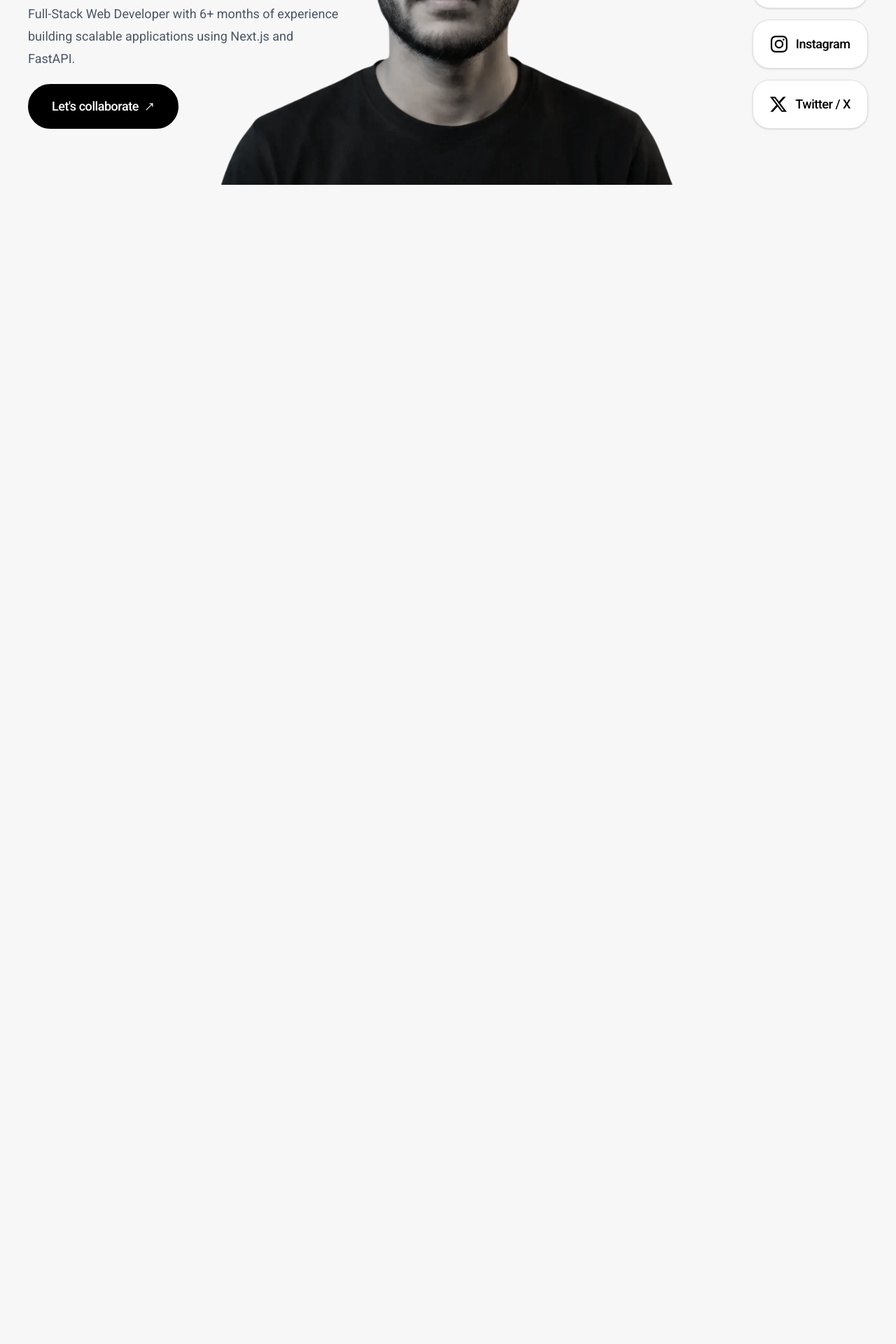
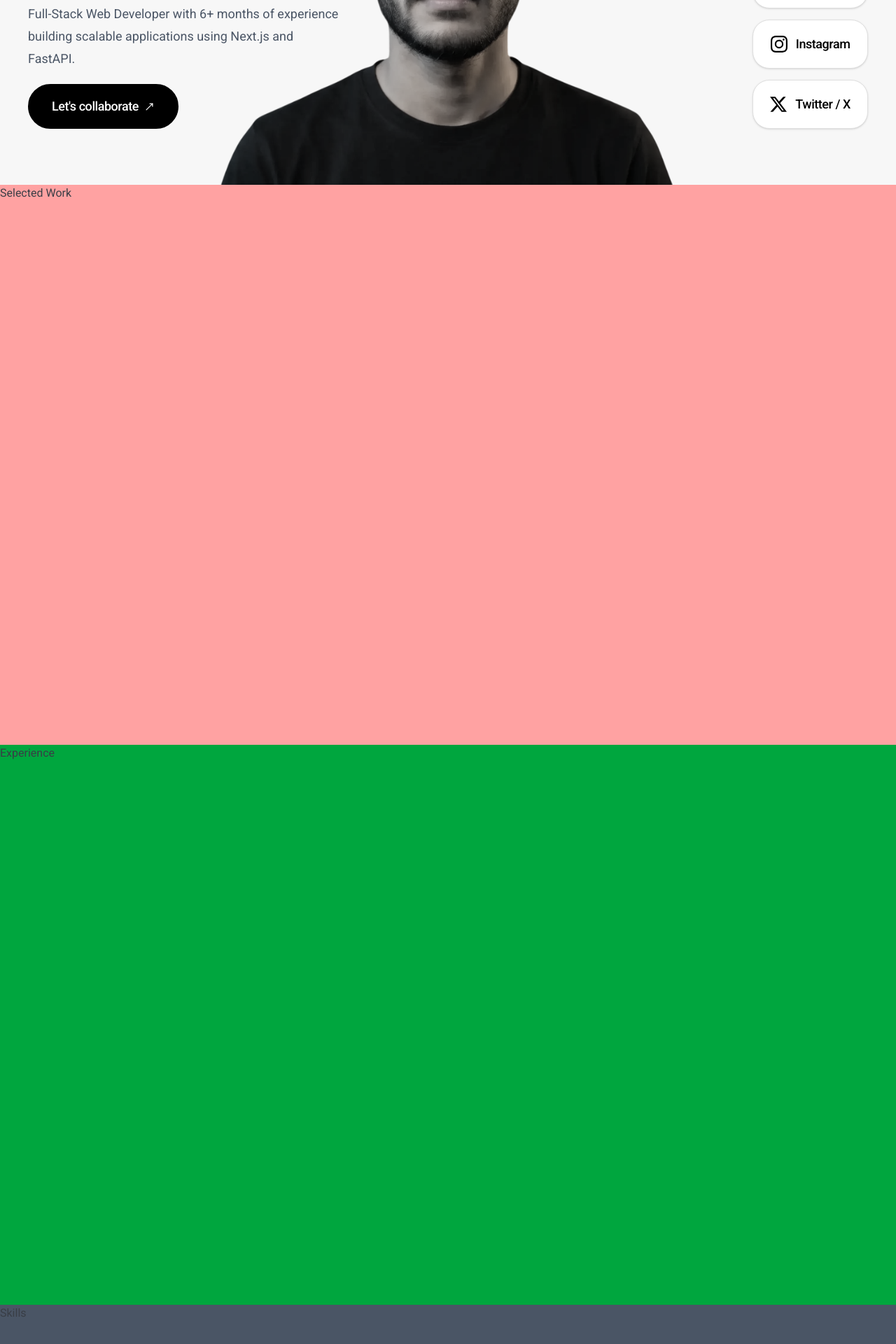
Before and after one commit to abhaytiwariii/my-portfolio, a Next.js app: page / in a window 1280 px wide. Shown: the part 596-2516 px from the top of the page at 70% size. Before the commit the page ends 860 px from the top, so only its background shows below. Built offline with nearby package versions, Linux system fonts and the light colour scheme.

Commit message:
feat: add Work, Experience, Skills, Services, and Contact components to Home page

```diff
--- a/app/page.tsx
+++ b/app/page.tsx
@@ -1,9 +1,19 @@
 import HeroSection from "@/components/HeroSection";
+import Work from "@/components/Work";
+import Experience from "@/components/Experience";
+import Skills from "@/components/Skills";
+import Services from "@/components/Services";
+import Footer from "@/components/Contact";
 
 export default function Home() {
   return (
     <div className="bg-zinc-50 font-sans pt-15">
       <HeroSection />
+      <Work />
+      <Experience />
+      <Skills />
+      <Services />
+      <Footer />
     </div>
   );
 }
--- /dev/null
+++ b/components/Contact.tsx
@@ -0,0 +1,7 @@
+export default function Contact() {
+  return (
+    <div id="contact" className="w-screen h-screen bg-amber-600">
+      Contact
+    </div>
+  );
+}
--- /dev/null
+++ b/components/Experience.tsx
@@ -0,0 +1,3 @@
+export default function Experience() {
+  return <div id="experience" className="w-screen h-screen bg-green-600">Experience</div>;
+}
--- /dev/null
+++ b/components/Services.tsx
@@ -0,0 +1,3 @@
+export default function Services() {
+  return <div className="w-screen h-screen bg-amber-400">Services</div>
+}
--- /dev/null
+++ b/components/Skills.tsx
@@ -0,0 +1,3 @@
+export default function Skills() {
+  return <div id="skills" className="w-screen h-screen bg-gray-600">Skills</div>;
+}
--- /dev/null
+++ b/components/Work.tsx
@@ -0,0 +1,7 @@
+export default function Work() {
+  return (
+    <section id="work" className="w-screen h-screen bg-red-300">
+      <h2>Selected Work</h2>
+    </section>
+  );
+}
```
